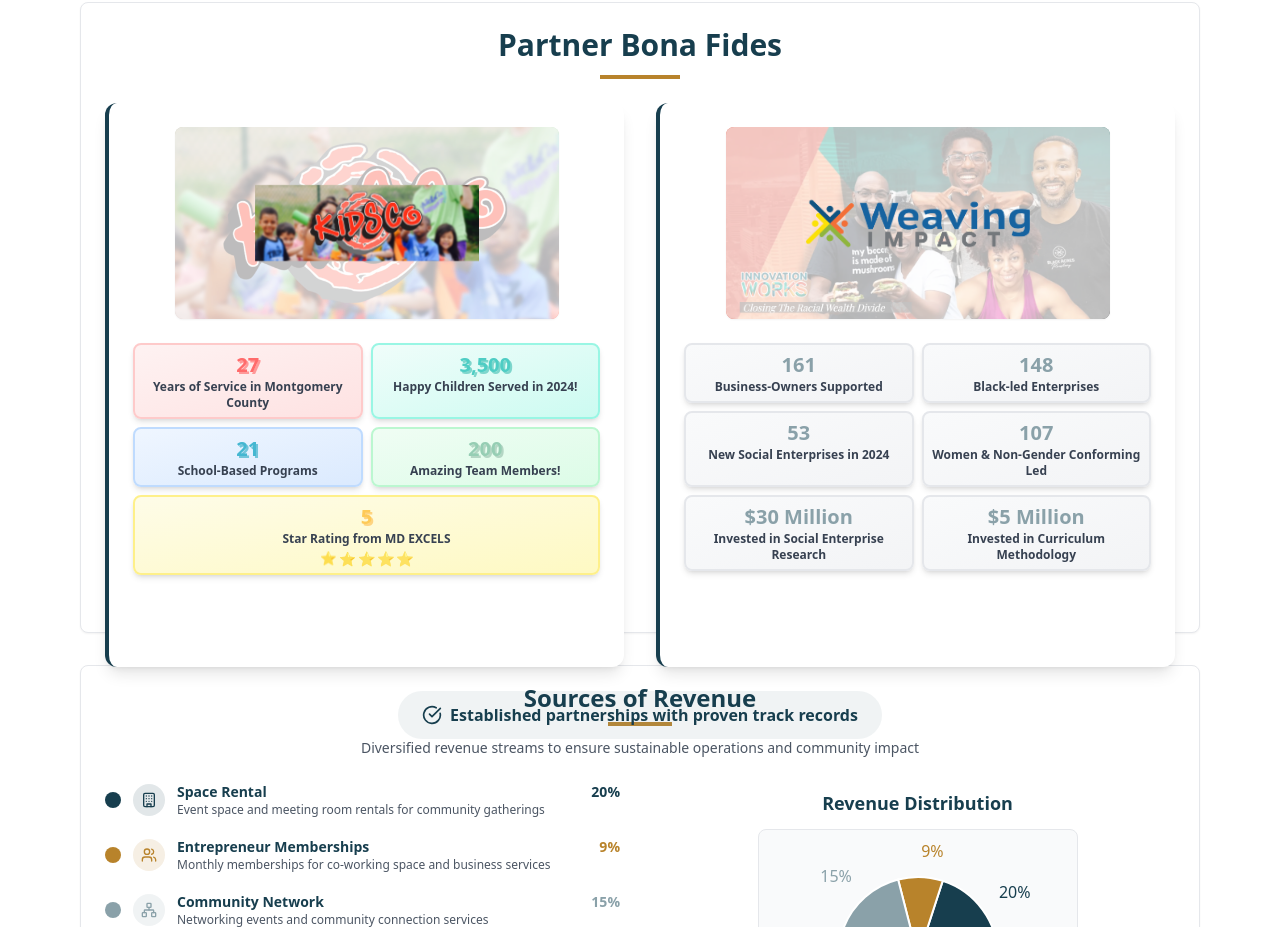
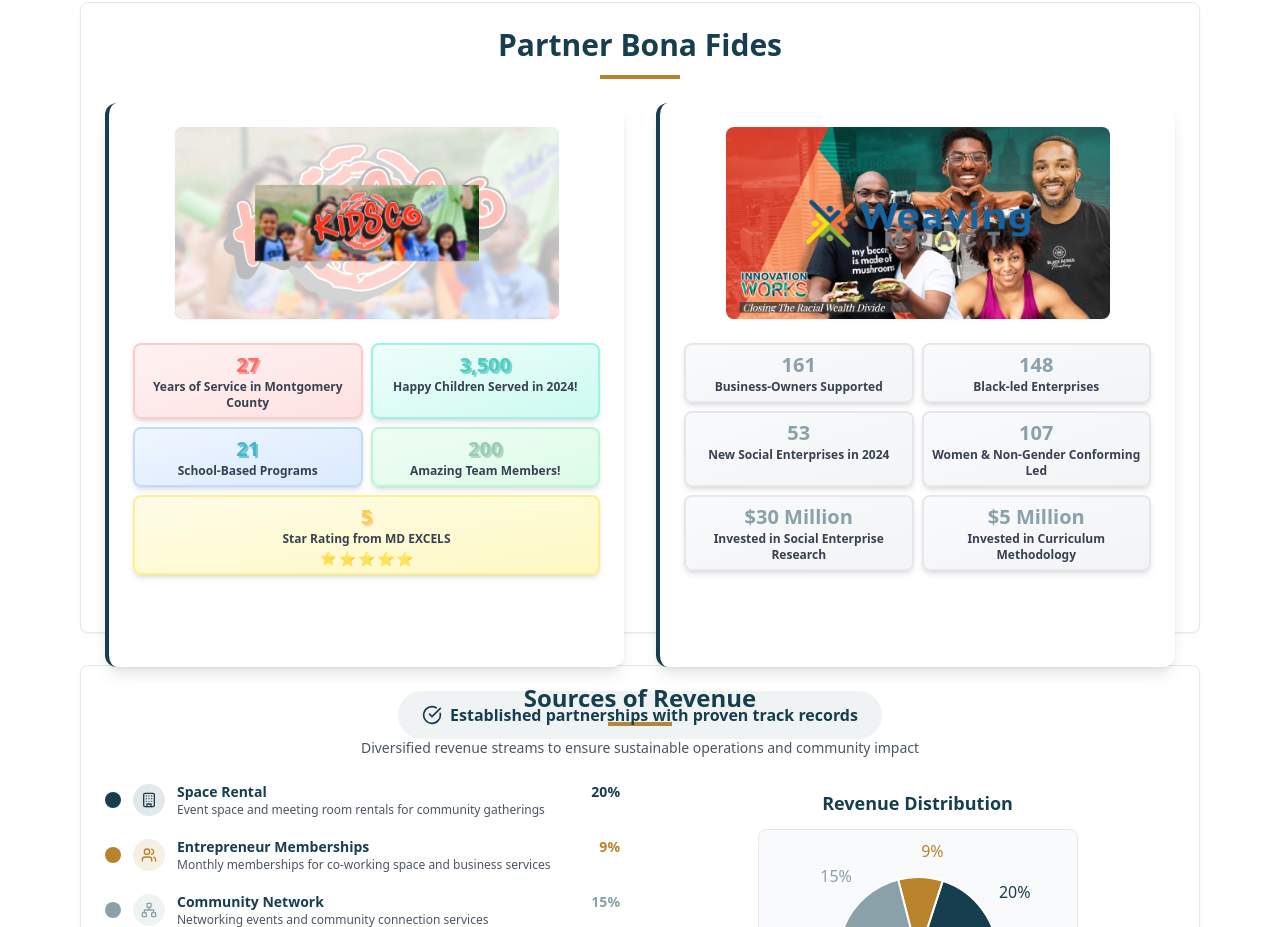
Before and after one commit to bwik2010/well-center-slides-bridge, a React (Vite) app: page /print-view in a window 1280 px wide. Shown: the part 3413-4340 px from the top of the page. Built offline with nearby package versions, Linux system fonts and the light colour scheme.

Commit message:
Revert saturation change
Reverted the color saturation change for the image behind the Weaving Impact logo to display it in full color.

```diff
--- a/src/components/slides/PartnerBonaFidesSlide.tsx
+++ b/src/components/slides/PartnerBonaFidesSlide.tsx
@@ -121,8 +121,6 @@ const PartnerBonaFidesSlide = () => {
                   backgroundRepeat: 'no-repeat'
                 }}
               >
-                {/* Overlay to reduce saturation */}
-                <div className="absolute inset-0 bg-white/70 rounded-lg"></div>
                 <img src={weavingImpactLogo} alt="Weaving Impact Logo" className="w-56 h-32 object-contain relative z-10" />
               </div>
 
```
